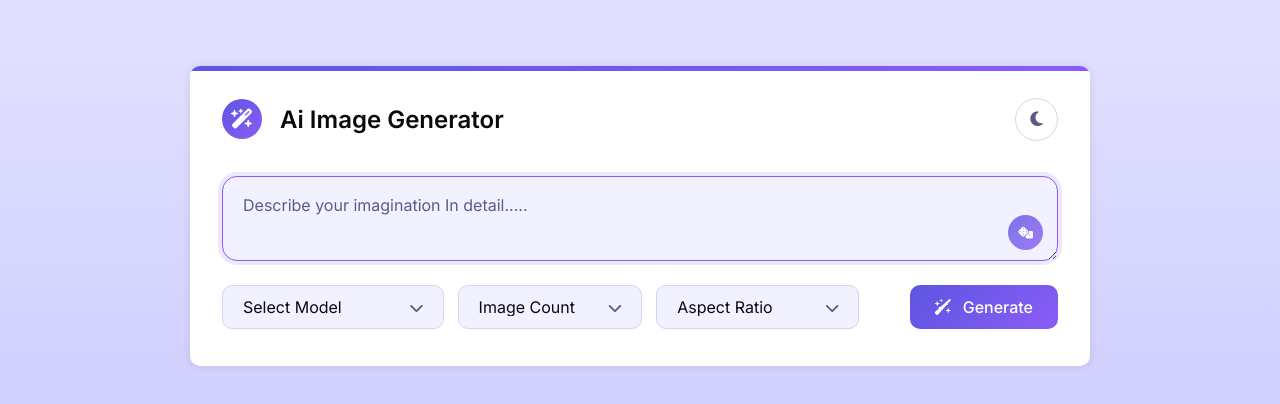
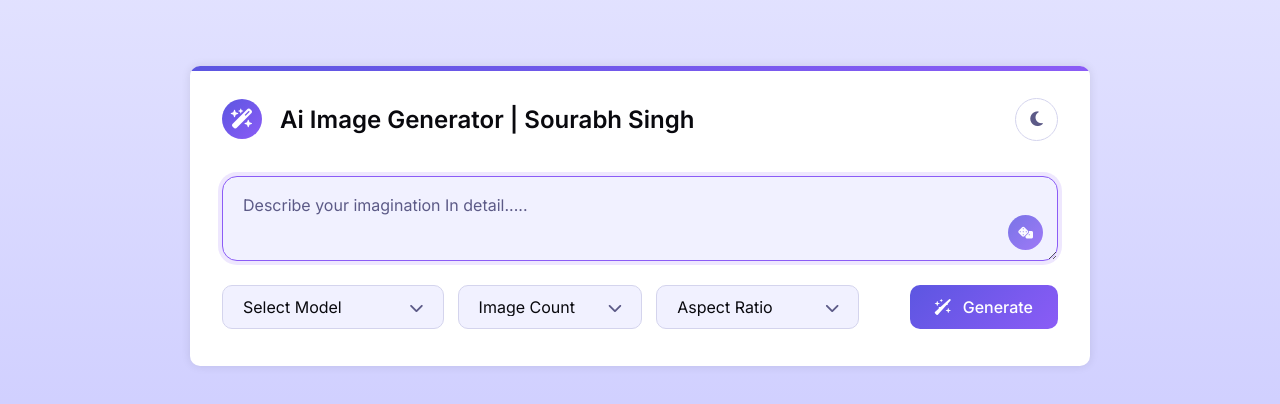
Before and after one commit to sooubh/Ai-image-generator, a plain HTML site: page index.html in a window 1280 px wide. Shown: the part 184-588 px from the top of the page. Drawn offline with Linux system fonts and the light colour scheme.

Commit message:
Update index.html

```diff
--- a/index.html
+++ b/index.html
@@ -18,7 +18,7 @@
                 <div class="logo">
                     <i class="fa-solid fa-wand-magic-sparkles"></i>
                 </div>
-                <h1>Ai Image Generator</h1>
+                <h1>Ai Image Generator | Sourabh Singh</h1>
             </div>
             <button class="theme-toggle">
                 <i class="fa-solid fa-moon"></i>
```
